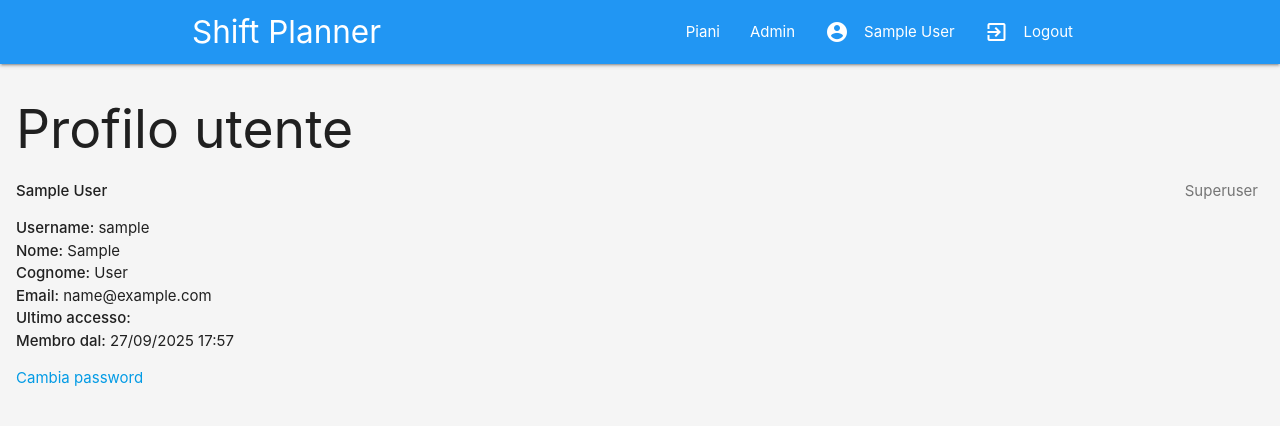
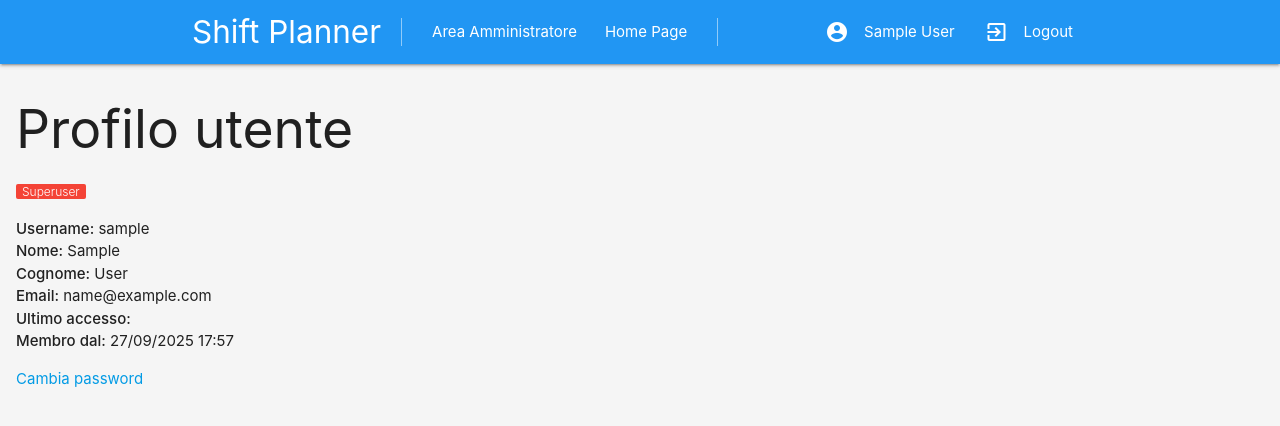
Before and after one commit to darkkillex/shiftplanner, a Django app: page /profile/ in a window 1280 px wide. Shown: the top 426 px of the page. Run offline with Django 5.2, Linux system fonts and the light colour scheme; the visitor is signed in with stand-in values (Sample User, id 1).

Commit message:
change(ui): - Profilo page now shows the level privilege of the user in a badge. - Added separator in the header and changed the organization of the buttons

```diff
--- a/templates/layout.html
+++ b/templates/layout.html
@@ -122,11 +122,28 @@
 
 <!-- NAVBAR -->
 <nav class="blue">
-    <div class="nav-wrapper container">
-      <a href="/" class="brand-logo">Shift Planner</a>
-      <ul id="nav-mobile" class="right hide-on-med-and-down">
-        <li><a href="/">Piani</a></li>
-        <li><a href="/admin/">Admin</a></li>
+    <div class="nav-wrapper container" style="display:flex; align-items:center; justify-content:space-between;">
+
+        <!-- Sinistra: Brand + Divider + Link amministrazione/home -->
+        <div class="nav-left" style="display:flex; align-items:center; gap:12px;">
+            <a href="/" class="brand-logo" style="position:static; transform:none;">Shift Planner</a>
+
+            <!-- Divisore verticale -->
+            <span class="nav-divider"
+                  style="display:inline-block; width:1px; height:28px; background:rgba(255,255,255,.5); margin:0 8px;"></span>
+
+            <!-- Link “di struttura” -->
+            <ul style="display:flex; gap:8px; margin:0;">
+                <li><a href="/admin/" style="padding:0 10px;">Area Amministratore</a></li>
+                <li><a href="/" style="padding:0 10px;">Home Page</a></li>
+            </ul>
+            <!-- Divisore verticale -->
+            <span class="nav-divider"
+                  style="display:inline-block; width:1px; height:28px; background:rgba(255,255,255,.5); margin:0 8px;"></span>
+        </div>
+
+        <!-- Destra: utente -->
+        <ul id="nav-mobile" class="right" style="margin:0;">
             {% if request.user.is_authenticated %}
             <li>
                 <a href="{% url 'profile' %}">
--- a/templates/profile.html
+++ b/templates/profile.html
@@ -4,9 +4,15 @@
 
 <article>
   <header>
-    <strong>{{ user_obj.get_full_name|default:user_obj.username }}</strong>
-    {% if user_obj.is_superuser %}<span class="badge">Superuser</span>{% elif user_obj.is_staff %}<span class="badge">Staff</span>{% endif %}
+    <div style="margin-top:4px;">
+      {% if user_obj.is_superuser %}
+        <span class="new badge red" data-badge-caption="" style="float:none; margin-left:0;">Superuser</span>
+      {% elif user_obj.is_staff %}
+        <span class="new badge blue" data-badge-caption="" style="float:none; margin-left:0;">Staff</span>
+      {% endif %}
+    </div>
   </header>
+
   <ul>
     <li><strong>Username:</strong> {{ user_obj.username }}</li>
     <li><strong>Nome:</strong> {{ user_obj.first_name|default:"-" }}</li>
```
Lines whose indentation alone changed are shown as unchanged.
